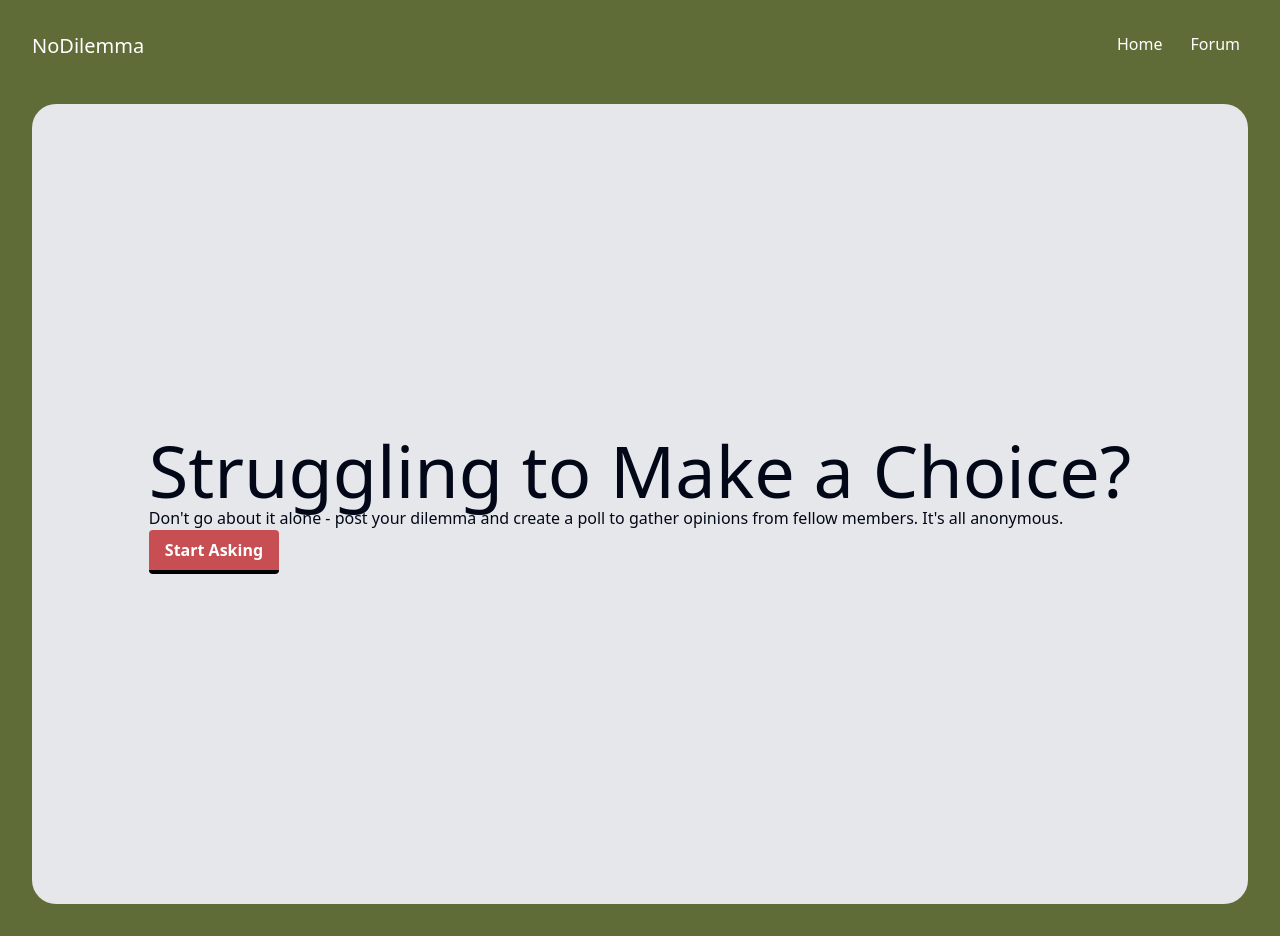
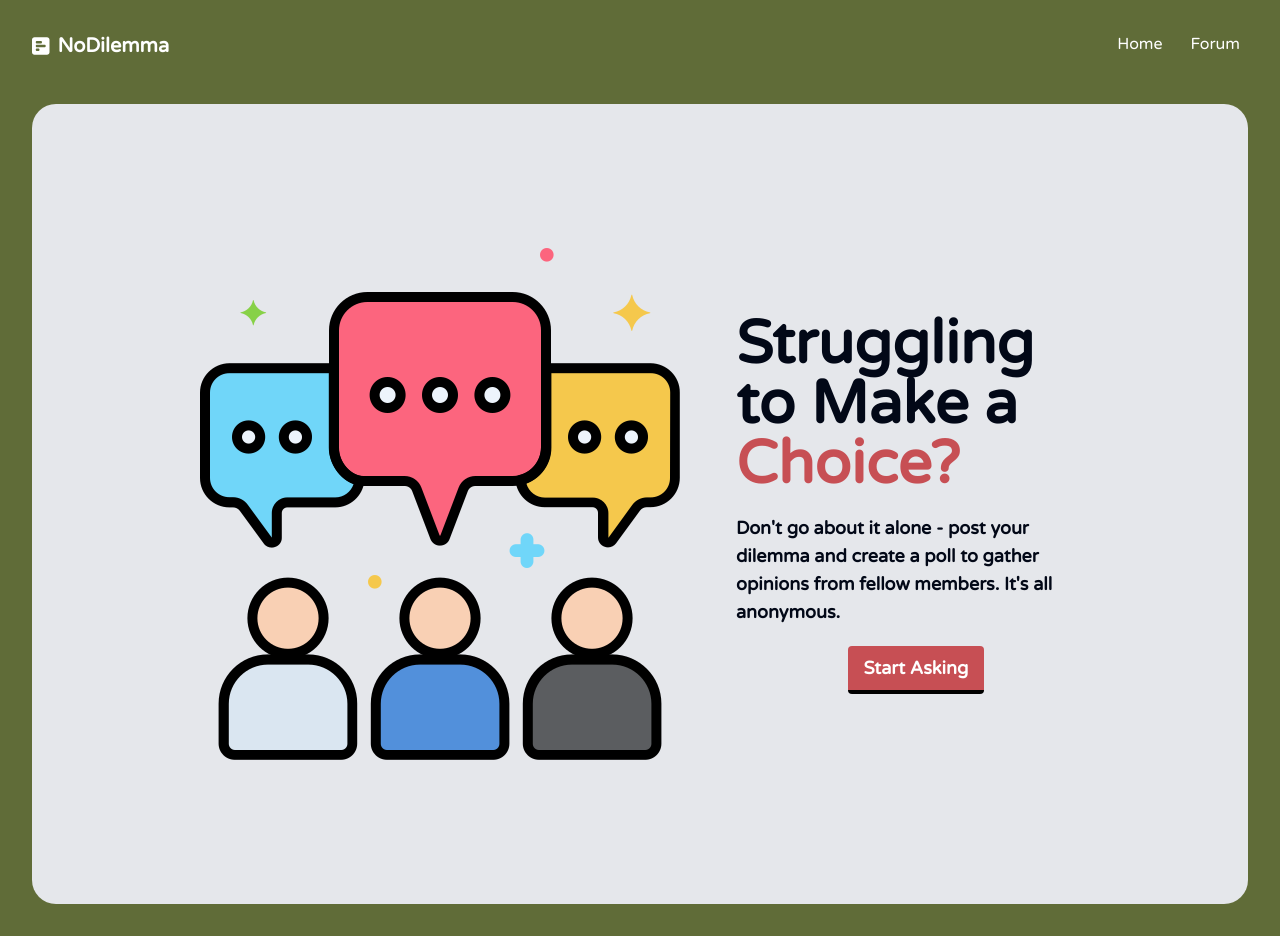
Before and after one commit to charlilize/no-dilemma, a React (Vite) app: page / in a window 1280 px wide. Built offline with nearby package versions, Linux system fonts and the light colour scheme; no server answers.

Commit message:
css fixing

```diff
--- a/src/App.css
+++ b/src/App.css
@@ -1,5 +1,8 @@
+@import url('https://fonts.googleapis.com/css2?family=Varela+Round&display=swap');
+
 #root {
   padding: 2rem;
+  font-family: "Varela Round", sans-serif;
 }
 
 ::-webkit-scrollbar {
--- a/src/App.jsx
+++ b/src/App.jsx
@@ -1,20 +1,27 @@
 import "./App.css";
 import { Link } from "react-router-dom";
+import cover from "../src/assets/cover.png";
+// Icon by Freepik
 
 function App() {
   return (
     <div className="w-full h-screen bg-gray-200 rounded-3xl flex justify-center items-center">
-      <div className="flex flex-col">
-        <h1 className="text-7xl">Struggling to Make a Choice?</h1>
-        <p>
+      <div className="flex items-center gap-10 w-9/12">
+        <img src={cover} />
+        <div className="flex flex-col gap-5">
+          <h1 className="text-6xl font-bold">
+            Struggling to Make a<h1 className="text-mesa">Choice?</h1>
+          </h1>
+          <p className="font-bold text-lg">
             Don't go about it alone - post your dilemma and create a poll to
             gather opinions from fellow members. It's all anonymous.
           </p>
-        <Link to="/forum">
-          <button className="bg-mesa hover:bg-mesa-light text-white font-bold py-2 px-4 border-b-4 border-black rounded">
+          <Link className="flex justify-center" to="/forum">
+            <button className="bg-mesa text-lg hover:bg-mesa-light text-white font-bold py-2 px-4 border-b-4 border-black rounded">
               Start Asking
             </button>
           </Link>
+        </div>
       </div>
     </div>
   );
--- a/src/index.css
+++ b/src/index.css
@@ -1,3 +1,4 @@
+@import url('https://fonts.googleapis.com/css2?family=Varela+Round&display=swap');
 @tailwind base;
   @tailwind components;
   @tailwind utilities;
@@ -72,6 +73,7 @@
     }
     body {
       @apply bg-background text-foreground;
+      font-family: "Varela Round", sans-serif;
     }
   }
 
--- a/src/routes/CreatePost.jsx
+++ b/src/routes/CreatePost.jsx
@@ -47,7 +47,7 @@ const CreatePost = () => {
       setDuplicateOptions(false);
       return;
     }
-    if (post.options.some(option => !option.trim())) {
+    if (post.options.some(option => !option.trim()) || post.options.length === 0) {
       setUnableToCreatePost(true);
       setDuplicateOptions(false);
       return;
--- a/src/routes/EditPost.jsx
+++ b/src/routes/EditPost.jsx
@@ -168,7 +168,7 @@ const EditPost = () => {
     }
   };
 
-  console.log(poll.options.length + newOptions.length)
+  console.log(unableToEditPost)
   return (
     <div className="flex justify-center items-center">
       <div className="bg-white p-5 flex flex-col border bg-card text-card-foreground shadow-2xl rounded-lg w-1/2 gap-3">
--- a/src/routes/Layout.jsx
+++ b/src/routes/Layout.jsx
@@ -1,15 +1,20 @@
 import { Outlet, Link } from "react-router-dom";
 import React from "react";
-
-// Contains the navigation bar of the site
+import { FontAwesomeIcon } from "@fortawesome/react-fontawesome";
+import { faSquarePollHorizontal } from "@fortawesome/free-solid-svg-icons";
 
 const Layout = () => {
   return (
     <div className="w-full">
       <nav>
         <ul className="flex justify-between mb-11 text-white">
-          <li className="text-xl">
-            <Link to="/">NoDilemma</Link>
+          <li className="text-xl font-extrabold">
+            <Link to="/">
+              <div className="flex gap-2 items-center">
+                <FontAwesomeIcon icon={faSquarePollHorizontal} style={{color: "#ffffff",}} />
+                <p>NoDilemma</p>
+              </div>
+              </Link>
           </li>
           <div className="flex gap-7 mr-2">
             <li>
--- a/src/site-components/CommentSection.jsx
+++ b/src/site-components/CommentSection.jsx
@@ -1,6 +1,5 @@
 import { useState, useEffect } from "react";
 import { Input } from "@/components/ui/input";
-import { Button } from "@/components/ui/button";
 import { supabase } from "../client";
 import Comment from "./Comment";
 
@@ -97,15 +96,16 @@ const CommentSection = ({ postid, onDataChange }) => {
 
   return (
     <div className="bg-white p-5 md:w-11/12 w-4/5 mb-4 flex flex-col border bg-card text-card-foreground shadow-md">
-      <h2 className="text-xl">Comments</h2>
+      <h2 className="text-xl font-bold">Comments</h2>
       <h3 className="text-red-500">
         {failedSubmit ? "Unable to comment. Please try again." : ""}
       </h3>
-      <div className="flex ">
+      <div className="flex gap-2">
         <Input
           onChange={handleChange}
           id="comment"
           placeholder="Add a comment.."
+          className="text-md"
         />
         <button className="bg-mesa hover:bg-mesa-light text-white font-bold py-2 px-4 border-b-4 border-black rounded" type="submit" onClick={handleSubmit}>
           Comment
--- a/src/site-components/Post.jsx
+++ b/src/site-components/Post.jsx
@@ -58,11 +58,11 @@ const Post = (props) => {
 
   return (
     <div
-      className="cursor-pointer bg-white p-5 md:w-[450px] w-4/5 flex flex-col border bg-card text-card-foreground shadow-md"
+      className="cursor-pointer hover:bg-gray-100 bg-white p-5 md:w-[450px] w-4/5 flex flex-col border bg-card text-card-foreground shadow-md"
       onClick={handleClickPost}
     >
         <p>{formattedTime} · {props.totalAnswers} answers</p>
-        <h1 className="text-xl font-bold overflow-hidden">{props.title}</h1>
+        <h1 className="text-xl font-extrabold overflow-hidden">{props.title}</h1>
         <div className="flex gap-4">
           <div className="flex gap-2 bg-slate-200 w-16 rounded-lg p-1 items-center">
             <FontAwesomeIcon onClick={updateUpvotes} icon={faCircleUp} className="icon h-6"/>
--- a/src/site-components/PostDetails.jsx
+++ b/src/site-components/PostDetails.jsx
@@ -215,11 +215,11 @@ const PostDetails = () => {
           </div>
           <h1 className="text-3xl bold font-extrabold">{post.title}</h1>
           <p className="font-extrabold text-md">{post.author}</p>
-          <p>{post.description}</p>
+          <p className="m-3">{post.description}</p>
           {post && poll && poll.options !== undefined && poll.options !== null ? (
             poll.options.length > 0 ? (
-              <div className=" flex flex-col bg-slate-200 rounded-lg p-4 w-5/12">
-                <h2 className="text-xl text-center">{poll.question}</h2>
+              <div className=" flex flex-col bg-slate-200 rounded-lg p-3 w-5/12 mb-4">
+                <h2 className="text-xl font-bold mb-2 text-center">{poll.question}</h2>
                 {voted === false ? (
                   memoizedOptions.map((option, index) => (
                     <Button
```
Also changed, not shown: src/routes/Forum.jsx (+61 -17 lines), src/assets/cover.png (added). Lines whose indentation alone changed are shown as unchanged.
